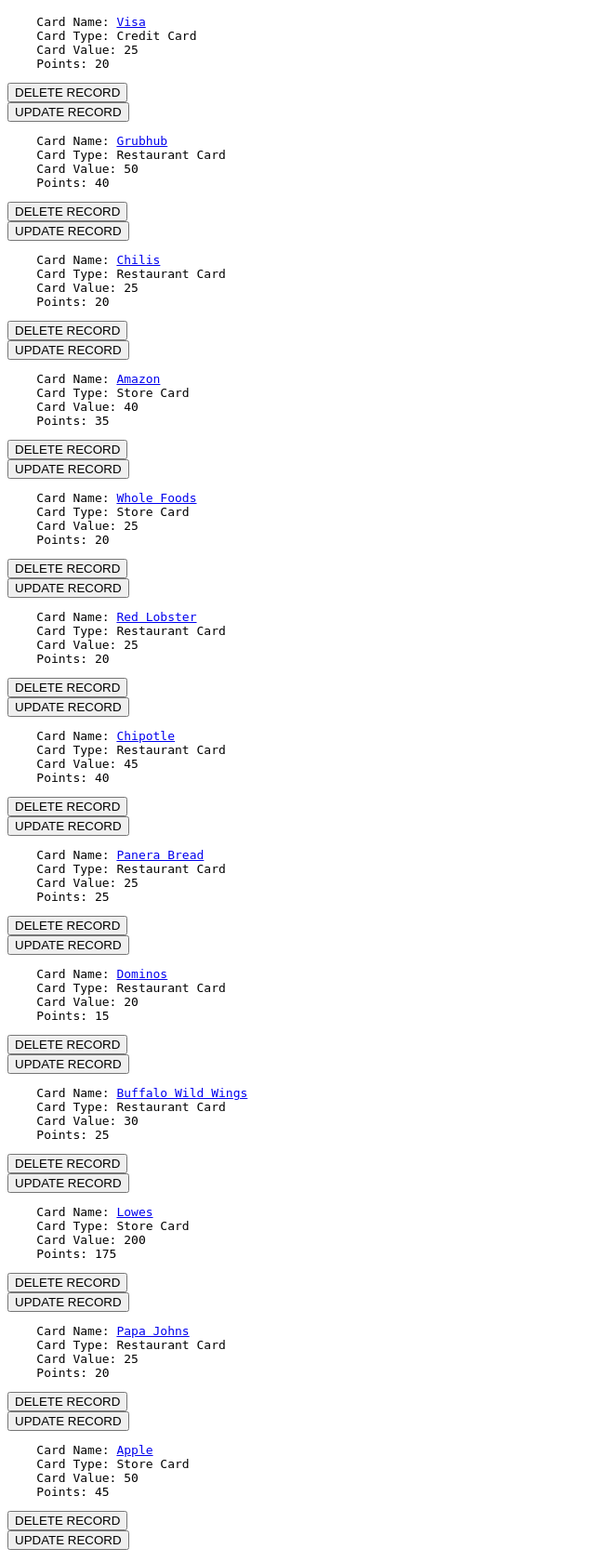
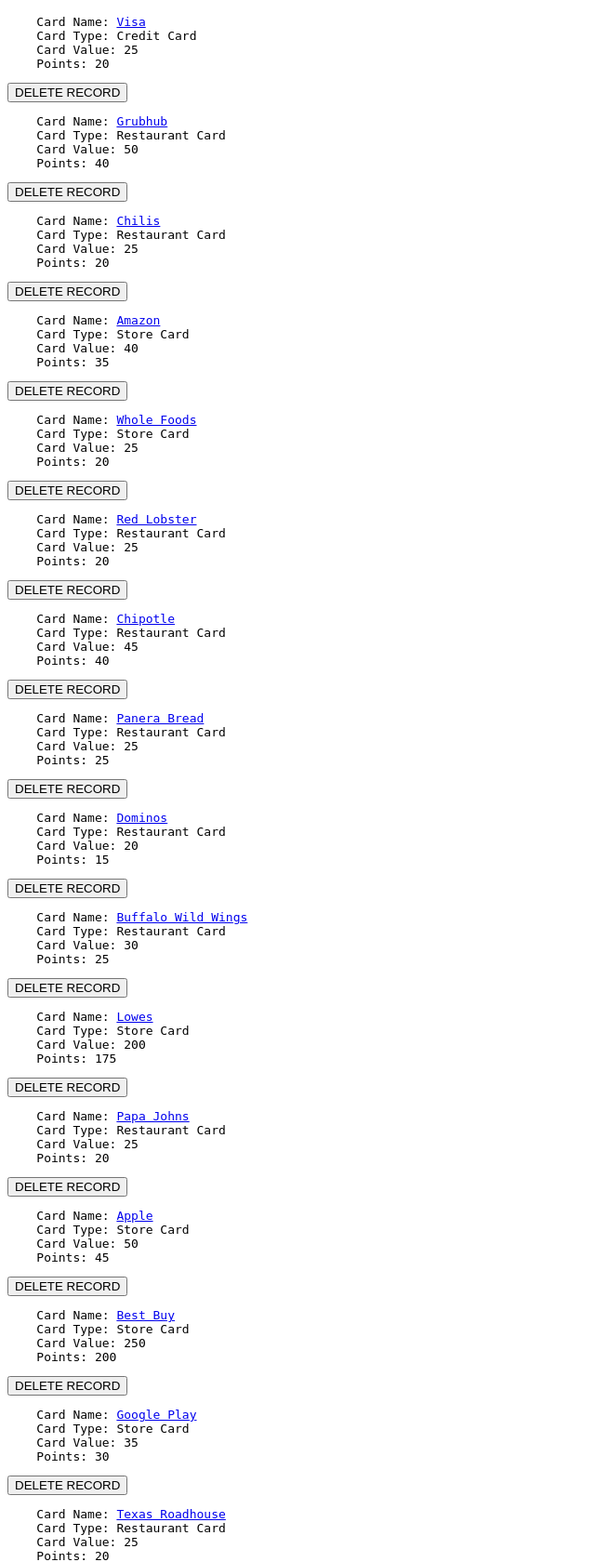
Before and after one commit to dannyvorton/IS6465-IndividualProject, a PHP site: page /card-list-admin.php in a window 1280 px wide. Shown: the part 198-1878 px from the top of the page at 93% size, without its empty margins (0-640 px from the left). Run offline with PHP 8.4, Linux system fonts and the light colour scheme; data comes from the database, SQL or seed files in the repository.

Commit message:
update card list

```diff
--- a/card-list-admin.php
+++ b/card-list-admin.php
@@ -35,13 +35,6 @@ echo <<<_END
     <input type='submit' value='DELETE RECORD'>
 </form>
 
-<form action='card-update-admin.php' method='post'>
-    <input type='hidden' name='update' value='yes'>
-    <input type='hidden' name='cardId' value=$row[cardId]>
-    <input type='hidden' name='cardName' value='$row[cardName]'>
-    <input type='submit' value='UPDATE RECORD'>
-</form>
-
 _END;
 
 }
--- a/card-update-admin.php
+++ b/card-update-admin.php
@@ -29,7 +29,7 @@ echo <<<_END
     Points: $row[points]
 </pre>
 
-<form method='post' action='card-add-admin.php'>
+<form method='post' action='card-update-admin.php'>
 <pre>
     Card Name: <input type='text' name='cardName'>
     Card Type: <input type='text' name='cardType'>
```
